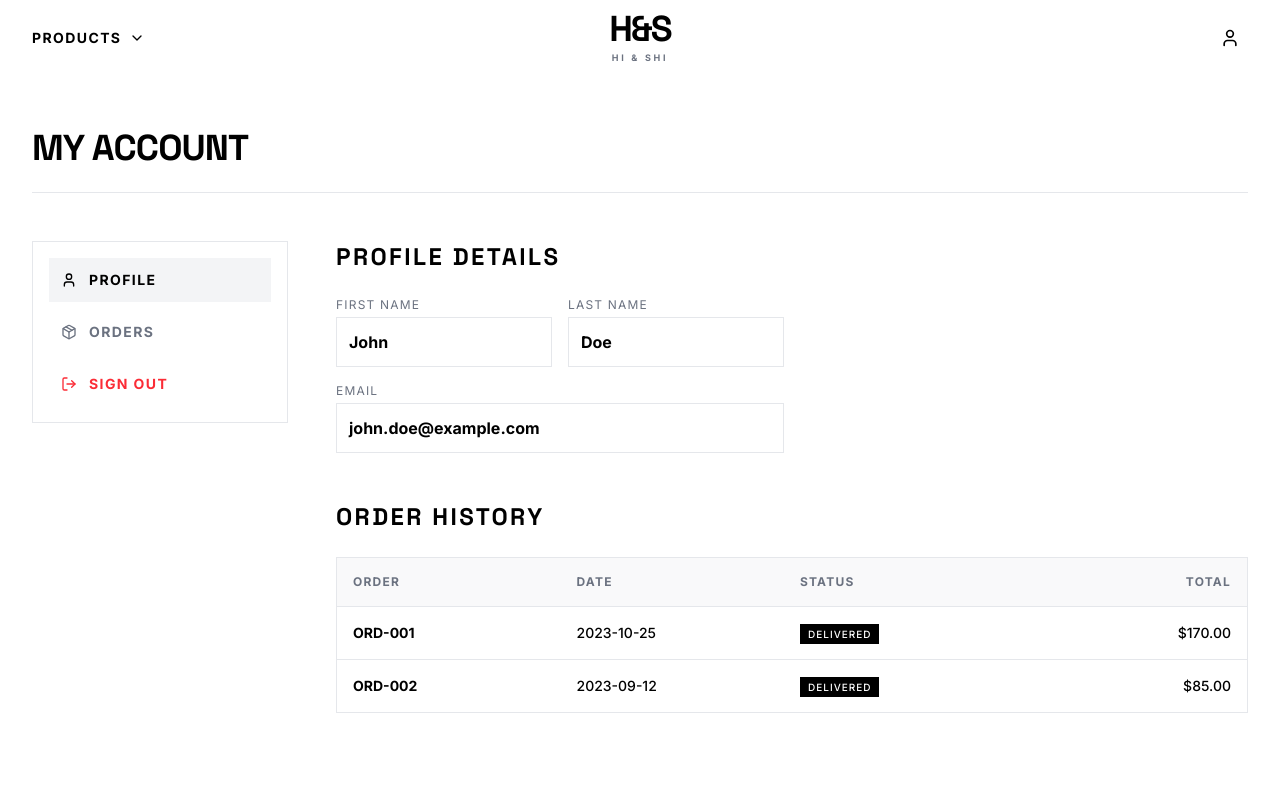
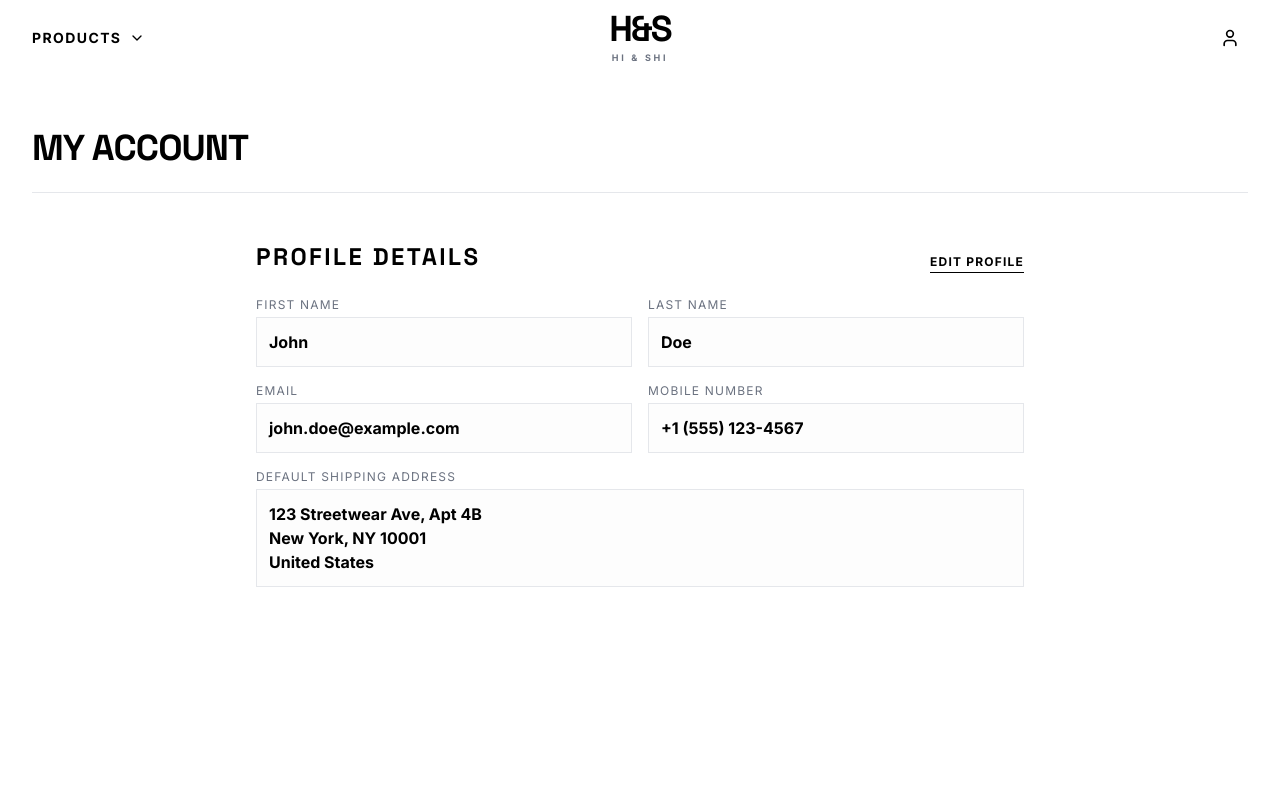
Before and after one commit to ashokkumar-narisetti/H-S, a React app: page /account in a window 1280 px wide. Shown: the top 800 px of the page. Built offline with nearby package versions, Linux system fonts and the light colour scheme; the HTML template or start-up script is replaced by a standard one.

Commit message:
updated changes

```diff
--- a/src/pages/AccountProfile.jsx
+++ b/src/pages/AccountProfile.jsx
@@ -1,74 +1,56 @@
+/**
+ * @BACKEND_TEAM - ACCOUNT PROFILE INTEGRATION:
+ *
+ * 1. User Data Fetching:
+ *    - On mount, query `GET /api/user/profile` to populate first name, last name, email, mobile, address, etc.
+ *    - Handle unauthorized responses by redirecting to `/login`.
+ * 2. Edit Profile:
+ *    - Clicking "Edit" should open a form. On submit, `PUT /api/user/profile` with updated fields.
+ * 3. Sign Out:
+ *    - Call `POST /api/auth/logout` to destroy session/clear httpOnly cookies.
+ *    - Clear local client states (Zustand auth store, cart, etc.) and redirect to `/`.
+ */
 import { Link } from 'react-router-dom';
 import { Package, User, LogOut } from 'lucide-react';
 
 export default function AccountProfile() {
-  const mockOrders = [
-    { id: 'ORD-001', date: '2023-10-25', total: 170.00, status: 'Delivered', items: 2 },
-    { id: 'ORD-002', date: '2023-09-12', total: 85.00, status: 'Delivered', items: 1 }
-  ];
-
   return (
     <div className="pt-32 pb-20 max-w-7xl mx-auto px-4 sm:px-6 lg:px-8 min-h-screen">
       <h1 className="font-heading text-4xl font-bold uppercase tracking-tight mb-12 border-b border-border pb-6">My Account</h1>
 
-      <div className="flex flex-col md:flex-row gap-12">
-        {/* Sidebar */}
-        <div className="w-full md:w-64 flex-shrink-0">
-          <div className="flex flex-col space-y-2 border border-border p-4">
-            <Link to="/account" className="flex items-center gap-3 p-3 bg-muted font-bold uppercase tracking-widest text-sm">
-              <User className="w-4 h-4" /> Profile
-            </Link>
-            <Link to="/account" className="flex items-center gap-3 p-3 hover:bg-muted font-bold uppercase tracking-widest text-sm text-muted-foreground hover:text-foreground transition-colors">
-              <Package className="w-4 h-4" /> Orders
-            </Link>
-            <button className="flex items-center gap-3 p-3 hover:bg-muted font-bold uppercase tracking-widest text-sm text-red-500 hover:text-red-600 transition-colors text-left">
-              <LogOut className="w-4 h-4" /> Sign Out
-            </button>
+      <div className="max-w-3xl mx-auto space-y-12">
+        <section>
+          <div className="flex justify-between items-end mb-6">
+            <h2 className="font-heading text-2xl font-bold uppercase tracking-widest">Profile Details</h2>
+            <button className="text-xs font-bold uppercase tracking-widest border-b border-black pb-0.5 hover:text-muted-foreground transition-colors">Edit Profile</button>
           </div>
-        </div>
-
-        {/* Content */}
-        <div className="flex-1 space-y-12">
-          <section>
-            <h2 className="font-heading text-2xl font-bold uppercase tracking-widest mb-6">Profile Details</h2>
-            <div className="grid grid-cols-2 gap-4 max-w-md">
+          <div className="grid grid-cols-2 gap-4">
               <div>
                 <p className="text-xs uppercase tracking-widest text-muted-foreground mb-1">First Name</p>
-                <p className="font-bold border border-border p-3">John</p>
+                <p className="font-bold border border-border p-3 bg-muted/20">John</p>
               </div>
               <div>
                 <p className="text-xs uppercase tracking-widest text-muted-foreground mb-1">Last Name</p>
-                <p className="font-bold border border-border p-3">Doe</p>
+                <p className="font-bold border border-border p-3 bg-muted/20">Doe</p>
+              </div>
+              <div className="col-span-2 md:col-span-1">
+                <p className="text-xs uppercase tracking-widest text-muted-foreground mb-1">Email</p>
+                <p className="font-bold border border-border p-3 bg-muted/20">john.doe@example.com</p>
+              </div>
+              <div className="col-span-2 md:col-span-1">
+                <p className="text-xs uppercase tracking-widest text-muted-foreground mb-1">Mobile Number</p>
+                <p className="font-bold border border-border p-3 bg-muted/20">+1 (555) 123-4567</p>
               </div>
               <div className="col-span-2">
-                <p className="text-xs uppercase tracking-widest text-muted-foreground mb-1">Email</p>
-                <p className="font-bold border border-border p-3">john.doe@example.com</p>
+                <p className="text-xs uppercase tracking-widest text-muted-foreground mb-1">Default Shipping Address</p>
+                <p className="font-bold border border-border p-3 bg-muted/20">
+                  123 Streetwear Ave, Apt 4B<br />
+                  New York, NY 10001<br />
+                  United States
+                </p>
               </div>
             </div>
-          </section>
-
-          <section>
-            <h2 className="font-heading text-2xl font-bold uppercase tracking-widest mb-6">Order History</h2>
-            <div className="border border-border">
-              <div className="grid grid-cols-4 gap-4 p-4 border-b border-border bg-muted/50 text-xs font-bold uppercase tracking-widest text-muted-foreground">
-                <div>Order</div>
-                <div>Date</div>
-                <div>Status</div>
-                <div className="text-right">Total</div>
-              </div>
-              {mockOrders.map(order => (
-                <div key={order.id} className="grid grid-cols-4 gap-4 p-4 border-b border-border last:border-0 text-sm font-medium items-center">
-                  <div className="font-bold">{order.id}</div>
-                  <div>{order.date}</div>
-                  <div>
-                    <span className="px-2 py-1 bg-black text-white text-[10px] uppercase tracking-widest">{order.status}</span>
-                  </div>
-                  <div className="text-right">${order.total.toFixed(2)}</div>
-                </div>
-              ))}
-            </div>
-          </section>
-        </div>
+        </section>
       </div>
     </div>
   );
--- a/src/pages/TrackOrderPage.jsx
+++ b/src/pages/TrackOrderPage.jsx
@@ -1,19 +1,106 @@
-import { Search } from 'lucide-react';
+/**
+ * @BACKEND_TEAM - ORDER TRACKING & HISTORY INTEGRATION:
+ *
+ * 1. Tracking Form Submission (Track Order Tab):
+ *    - Wire up the form to `GET /api/orders/track?orderId={id}&email={email}`.
+ *    - Render the order status (e.g., "Processing", "Shipped", "Out for Delivery") dynamically on success.
+ * 2. Order History (Order History Tab):
+ *    - Query `GET /api/orders/me` to populate the `mockOrders` array.
+ *    - IMPORTANT: The API should return the primary `productId` in the order object so users can click the row and be redirected to the exact product page (`/product/${order.productId}`).
+ *    - Handle pagination if the user has many orders.
+ */
+import { useState } from 'react';
+import { Search, Package } from 'lucide-react';
+import { Link } from 'react-router-dom';
 
 export default function TrackOrderPage() {
+  const [activeTab, setActiveTab] = useState('track'); // 'track' or 'history'
+
+  const mockOrders = [
+    { id: 'ORD-001', date: '2023-10-25', total: 170.00, status: 'Delivered', items: 2, productId: 'hd-1' },
+    { id: 'ORD-002', date: '2023-09-12', total: 85.00, status: 'Delivered', items: 1, productId: 'ts-2' }
+  ];
+
   return (
-    <div className="pt-32 pb-20 max-w-3xl mx-auto px-4 min-h-screen text-center">
-      <h1 className="font-heading text-4xl uppercase font-bold mb-4">Track Your Order</h1>
-      <p className="text-muted-foreground text-sm uppercase tracking-widest mb-12">Enter your order number and email to see the status.</p>
+    <div className="pt-32 pb-20 max-w-4xl mx-auto px-4 min-h-screen">
+      <h1 className="font-heading text-4xl uppercase font-bold mb-8 text-center">Orders & Tracking</h1>
 
-      <form className="space-y-6 max-w-md mx-auto" onSubmit={e => e.preventDefault()}>
-        <input required type="text" placeholder="Order Number (e.g. ORD-001)" className="w-full p-4 border border-border bg-background focus:outline-none focus:border-foreground" />
-        <input required type="email" placeholder="Email Address" className="w-full p-4 border border-border bg-background focus:outline-none focus:border-foreground" />
+      {/* Tabs */}
+      <div className="flex justify-center gap-8 border-b border-border mb-12">
+        <button
+          onClick={() => setActiveTab('track')}
+          className={`pb-4 font-bold uppercase tracking-widest text-sm transition-colors relative ${activeTab === 'track' ? 'text-foreground' : 'text-muted-foreground hover:text-foreground'}`}
+        >
+          Track Order
+          {activeTab === 'track' && <span className="absolute bottom-0 left-0 w-full h-0.5 bg-foreground"></span>}
+        </button>
+        <button
+          onClick={() => setActiveTab('history')}
+          className={`pb-4 font-bold uppercase tracking-widest text-sm transition-colors relative ${activeTab === 'history' ? 'text-foreground' : 'text-muted-foreground hover:text-foreground'}`}
+        >
+          Order History
+          {activeTab === 'history' && <span className="absolute bottom-0 left-0 w-full h-0.5 bg-foreground"></span>}
+        </button>
+      </div>
 
-        <button type="submit" className="w-full py-4 bg-foreground text-background font-bold uppercase tracking-widest hover:bg-black/80 transition-colors flex items-center justify-center gap-2">
-          <Search className="w-4 h-4" /> Track Order
-        </button>
-      </form>
+      {/* Tab Content */}
+      <div className="mt-8">
+
+        {/* Track Order Tab */}
+        {activeTab === 'track' && (
+          <div className="max-w-md mx-auto text-center animate-in fade-in slide-in-from-bottom-4 duration-500">
+            <p className="text-muted-foreground text-sm uppercase tracking-widest mb-8">Enter your order number and email to see the status.</p>
+            <form className="space-y-6 text-left" onSubmit={e => e.preventDefault()}>
+              <div>
+                <label className="block text-xs font-bold uppercase tracking-widest mb-2">Order Number</label>
+                <input required type="text" placeholder="e.g. ORD-001" className="w-full p-4 border border-border bg-background focus:outline-none focus:border-foreground" />
+              </div>
+              <div>
+                <label className="block text-xs font-bold uppercase tracking-widest mb-2">Email Address</label>
+                <input required type="email" placeholder="Email used for purchase" className="w-full p-4 border border-border bg-background focus:outline-none focus:border-foreground" />
+              </div>
+
+              <button type="submit" className="w-full py-4 bg-foreground text-background font-bold uppercase tracking-widest hover:bg-black/80 transition-colors flex items-center justify-center gap-2">
+                <Search className="w-4 h-4" /> Track Order
+              </button>
+            </form>
+          </div>
+        )}
+
+        {/* Order History Tab */}
+        {activeTab === 'history' && (
+          <div className="animate-in fade-in slide-in-from-bottom-4 duration-500">
+            <div className="border border-border">
+              <div className="grid grid-cols-5 gap-4 p-4 border-b border-border bg-muted/50 text-xs font-bold uppercase tracking-widest text-muted-foreground">
+                <div className="col-span-2 sm:col-span-1">Order ID</div>
+                <div className="hidden sm:block">Date</div>
+                <div className="hidden sm:block text-center">Items</div>
+                <div>Status</div>
+                <div className="text-right">Total</div>
+              </div>
+
+              {mockOrders.length > 0 ? mockOrders.map(order => (
+                <Link to={`/product/${order.productId}`} key={order.id} className="grid grid-cols-5 gap-4 p-4 border-b border-border last:border-0 text-sm font-medium items-center hover:bg-muted/50 transition-colors cursor-pointer group">
+                  <div className="font-bold col-span-2 sm:col-span-1 flex items-center gap-2 group-hover:underline">
+                    <Package className="w-4 h-4 text-muted-foreground" /> {order.id}
+                  </div>
+                  <div className="hidden sm:block text-muted-foreground">{order.date}</div>
+                  <div className="hidden sm:block text-center text-muted-foreground">{order.items}</div>
+                  <div>
+                    <span className="px-2 py-1 bg-black text-white text-[10px] uppercase tracking-widest">{order.status}</span>
+                  </div>
+                  <div className="text-right font-bold group-hover:text-black/70">${order.total.toFixed(2)}</div>
+                </Link>
+              )) : (
+                <div className="p-12 text-center text-muted-foreground text-sm uppercase tracking-widest">
+                  No previous orders found.
+                </div>
+              )}
+            </div>
+          </div>
+        )}
+
+      </div>
     </div>
   );
 }
```
Also changed, not shown: src/data/products.js (+24 -0 lines), src/pages/AuthPage.jsx (+12 -0 lines), src/pages/CheckoutPage.jsx (+13 -0 lines), src/pages/WalletPage.jsx (+9 -0 lines), src/store/useCartStore.js (+17 -0 lines), src/store/useWishlistStore.js (+11 -0 lines).
